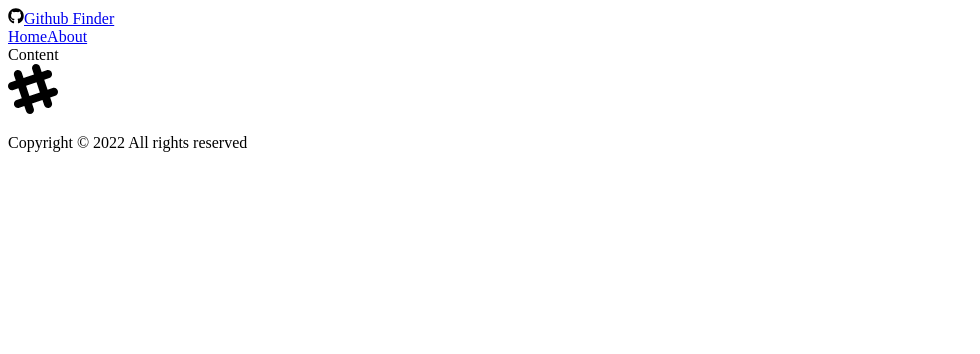
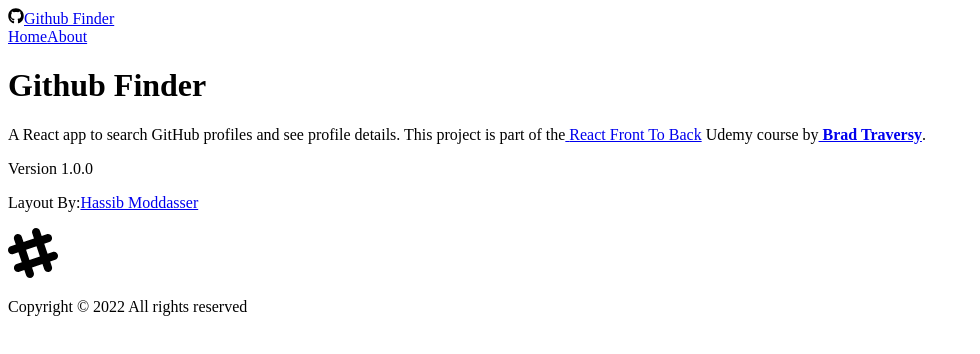
Before and after one commit to jennymarie1027/github-finder, a React (Create React App) app: page /about in a window 1280 px wide. Shown: the top 354 px of the page, without its empty margins (0-980 px from the left). Built offline with nearby package versions, Linux system fonts and the light colour scheme.

Commit message:
shell of app laid out, created routes and components for not found and about

```diff
--- a/src/App.js
+++ b/src/App.js
@@ -1,13 +1,22 @@
-import {BrowserRouter as Router, Route} from 'react-router-dom'
+import {BrowserRouter as Router, Route, Routes} from 'react-router-dom'
 import Navbar from './components/layout/Navbar';
 import Footer from './components/layout/Footer';
+import Home from './pages/Home';
+import About from './pages/About';
+import NotFound from './pages/NotFound';
+
 function App() {
   return (
     <Router>
       <div className='flex flex-col justify-between h-screen'>
         <Navbar />
         <main className='container mx-auto px-3 pb-12'>
-          Content
+          <Routes>
+            <Route path='/'  element={<Home />} />
+            <Route path='/about' element={<About />} />
+            <Route path='notfound' element={<NotFound />} />
+            <Route path='/*' element={<NotFound />} />
+          </Routes>
         </main>
         <Footer />
       </div>
--- /dev/null
+++ b/src/pages/About.jsx
@@ -0,0 +1,32 @@
+
+function About() {
+  return (
+    <>
+    <h1 className='text-6xl mb-4'>Github Finder</h1>
+    <p className='mb-4 text-2xl font-light'>
+      A React app to search GitHub profiles and see profile details. This
+      project is part of the
+      <a href='https://www.udemy.com/course/modern-react-front-to-back/'>
+        {' '}
+        React Front To Back
+      </a>{' '}
+      Udemy course by
+      <strong>
+        <a href='https://traversymedia.com'> Brad Traversy</a>
+      </strong>
+      .
+    </p>
+    <p className='text-lg text-gray-400'>
+      Version <span className='text-white'>1.0.0</span>
+    </p>
+    <p className='text-lg text-gray-400'>
+      Layout By:
+      <a className='text-white' href='https://twitter.com/hassibmoddasser'>
+        Hassib Moddasser
+      </a>
+    </p>
+  </>
+  )
+}
+
+export default About
--- /dev/null
+++ b/src/pages/Home.jsx
@@ -0,0 +1,8 @@
+
+function Home() {
+  return (
+    <h1 className='text-6xl'>Welcome</h1>
+  )
+}
+
+export default Home
--- /dev/null
+++ b/src/pages/NotFound.jsx
@@ -0,0 +1,22 @@
+import { FaHome } from 'react-icons/fa'
+import { Link } from 'react-router-dom'
+function NotFound() {
+  return (
+    <div className='hero'>
+        <div className='text-center hero-content'>
+            <div className='max-w-lg'>
+                <h1 className='text-8xl font-bold mb-8'>
+                    Oops!
+                </h1>
+                <p className='text-5xl mb-8'>404 Page Not Found</p>
+                <Link to='/' className='btn btn-primary btn=lg'>
+                    <FaHome className='mr-2'/>
+                    Back To Home
+                </Link>
+            </div>
+        </div>
+    </div>
+  )
+}
+
+export default NotFound
```
